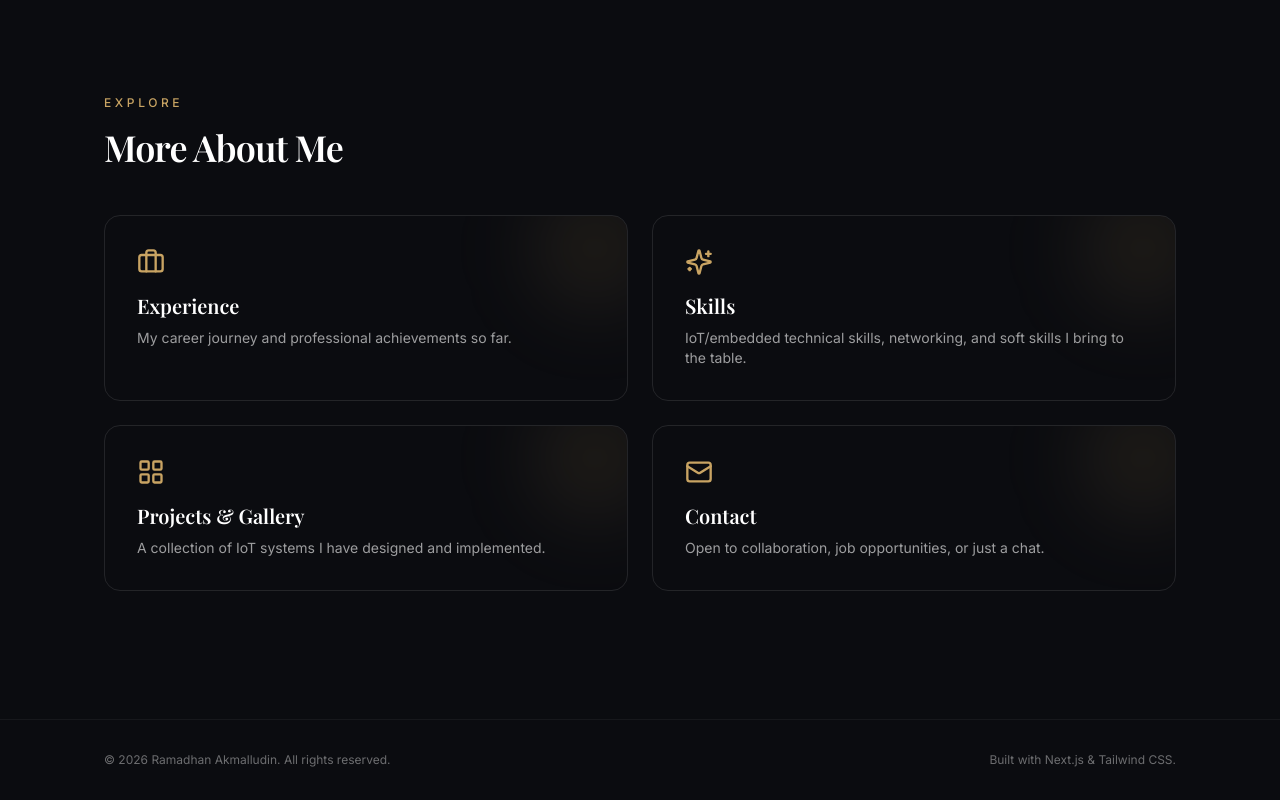
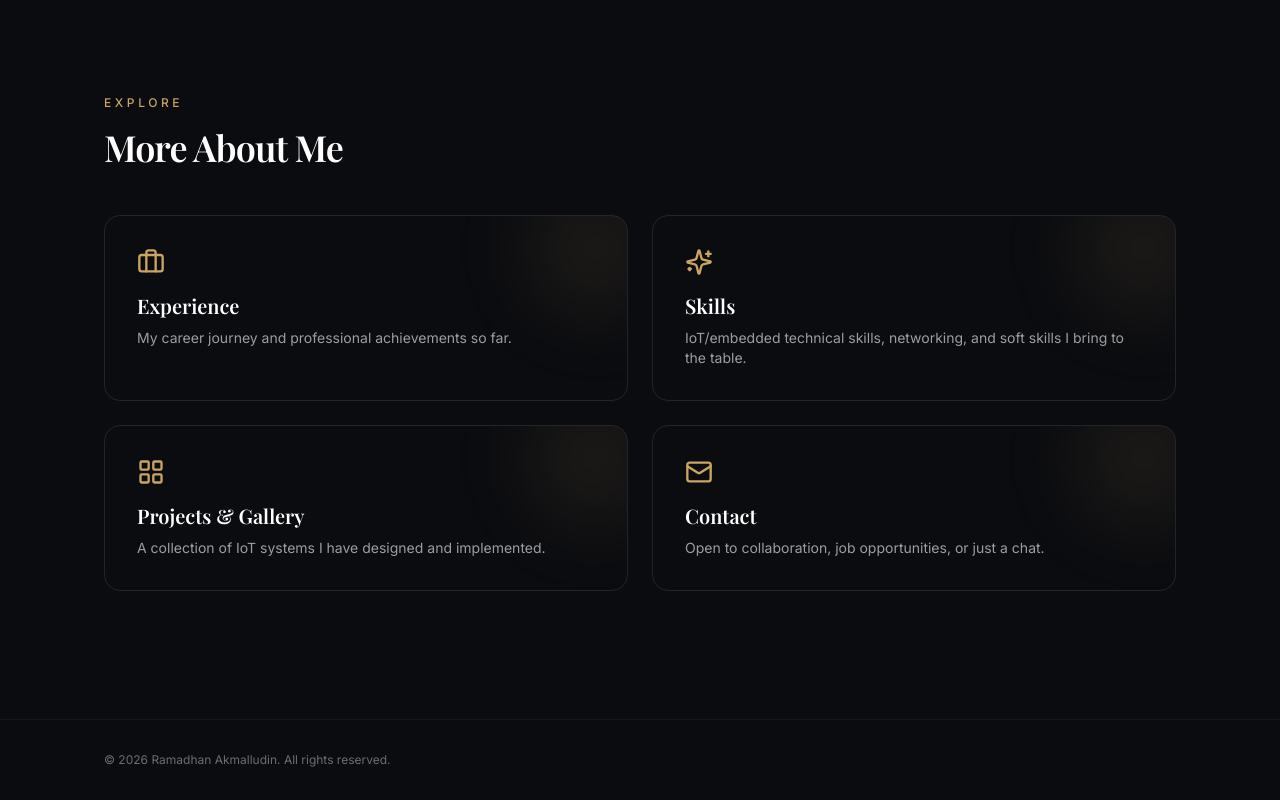
Before and after one commit to rmdhn712/rmdhn-resume, a Next.js app: page / in a window 1280 px wide. Shown: the part 1464-2264 px from the top of the page. Built offline with nearby package versions, Linux system fonts and the light colour scheme; a web font is replaced by a local one.

Commit message:
Remove built with Next.js and Tailwind CSS message
Removed the line mentioning Next.js and Tailwind CSS.

```diff
--- a/components/Footer.tsx
+++ b/components/Footer.tsx
@@ -5,7 +5,6 @@ export default function Footer() {
     <footer className="py-8 border-t border-black/5 dark:border-white/5">
       <div className="container-custom flex flex-col sm:flex-row items-center justify-between gap-2 text-xs text-black/40 dark:text-white/40">
         <p>© {new Date().getFullYear()} {profile.name}. All rights reserved.</p>
-        <p>Built with Next.js &amp; Tailwind CSS.</p>
       </div>
     </footer>
   );
```
